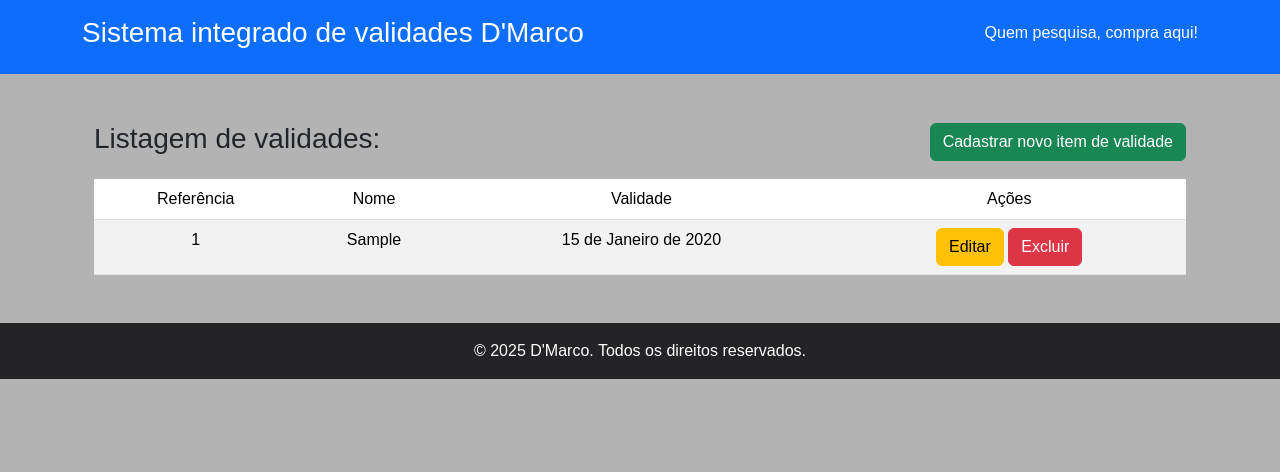
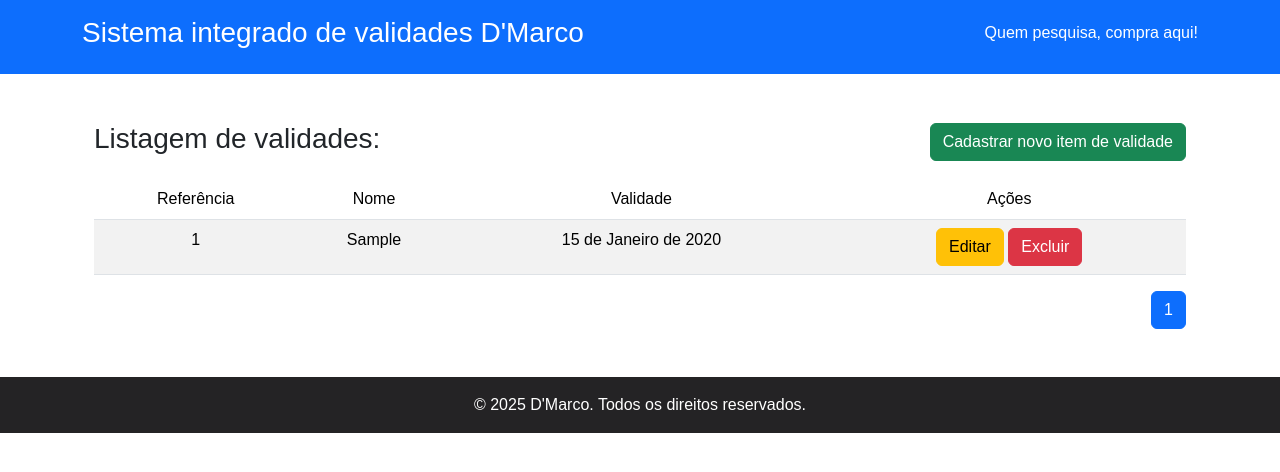
Before and after one commit to ErickdeSouzaDias/Expiration_Control_System, a Django app: page / in a window 1280 px wide. Shown: the top 472 px of the page. Run offline with Django 5.2, Linux system fonts and the light colour scheme; tables that the repository leaves empty hold one stand-in row (values such as "Sample post").

Commit message:
Alterado

```diff
--- a/expirationSystem/views.py
+++ b/expirationSystem/views.py
@@ -4,6 +4,7 @@ from django.urls import reverse_lazy
 
 class HomeListView(ListView):
     model = Expirationsystem
+    paginate_by = 10
 
 class HomeCreateView(CreateView):
     model = Expirationsystem
--- a/templates/base.html
+++ b/templates/base.html
@@ -9,7 +9,7 @@
   <style>
     body {
       font-family: Arial, sans-serif;
-        background-color: #B3B3B3;
+        background-color: #ffffff;
     }
     header {
       background-color: #0d6efd; /* Azul Bootstrap */
@@ -19,6 +19,10 @@
       background-color: #242325; /* Amarelo Bootstrap */
       color: white;
     }
+    a{
+        text-decoration: none;
+        color: white;
+    }
   </style>
 </head>
 <body>
@@ -26,7 +30,9 @@
   <!-- Cabeçalho -->
   <header class="py-3">
     <div class="container d-flex justify-content-between align-items-center">
-      <h1 class="h3">Sistema integrado de validades D'Marco</h1>
+        <h1 class="h3">
+            <a href="{% url 'homeList' %}">Sistema integrado de validades D'Marco</a>
+        </h1>
         <h6>Quem pesquisa, compra aqui!</h6>
     </div>
   </header>
--- a/templates/expirationSystem/expirationsystem_list.html
+++ b/templates/expirationSystem/expirationsystem_list.html
@@ -35,6 +35,30 @@
               {% endfor %}
             </tbody>
           </table>
+            <!-- Paginação -->
+    <nav>
+        <ul class="pagination justify-content-end">
+            {% if page_obj.has_previous %}
+            <li class="page-item">
+                <a class="page-link" href="?page={{ page_obj.previous_page_number }}">Anterior</a>
+            </li>
+            {% endif %}
+
+            {% for num in page_obj.paginator.page_range %}
+                {% if page_obj.number == num %}
+                    <li class="page-item active"><span class="page-link">{{ num }}</span></li>
+                {% elif num > page_obj.number|add:-3 and num < page_obj.number|add:3 %}
+                    <li class="page-item"><a class="page-link" href="?page={{ num }}">{{ num }}</a></li>
+                {% endif %}
+            {% endfor %}
+
+            {% if page_obj.has_next %}
+            <li class="page-item">
+                <a class="page-link" href="?page={{ page_obj.next_page_number }}">Próxima</a>
+            </li>
+            {% endif %}
+        </ul>
+    </nav>
         {% else %}
             <p class="container">Não há dados disponíveis!</p>
         {% endif %}
```
Also changed, not shown: templates/expirationSystem/expirationsystem_form.html (+6 -1 lines).
